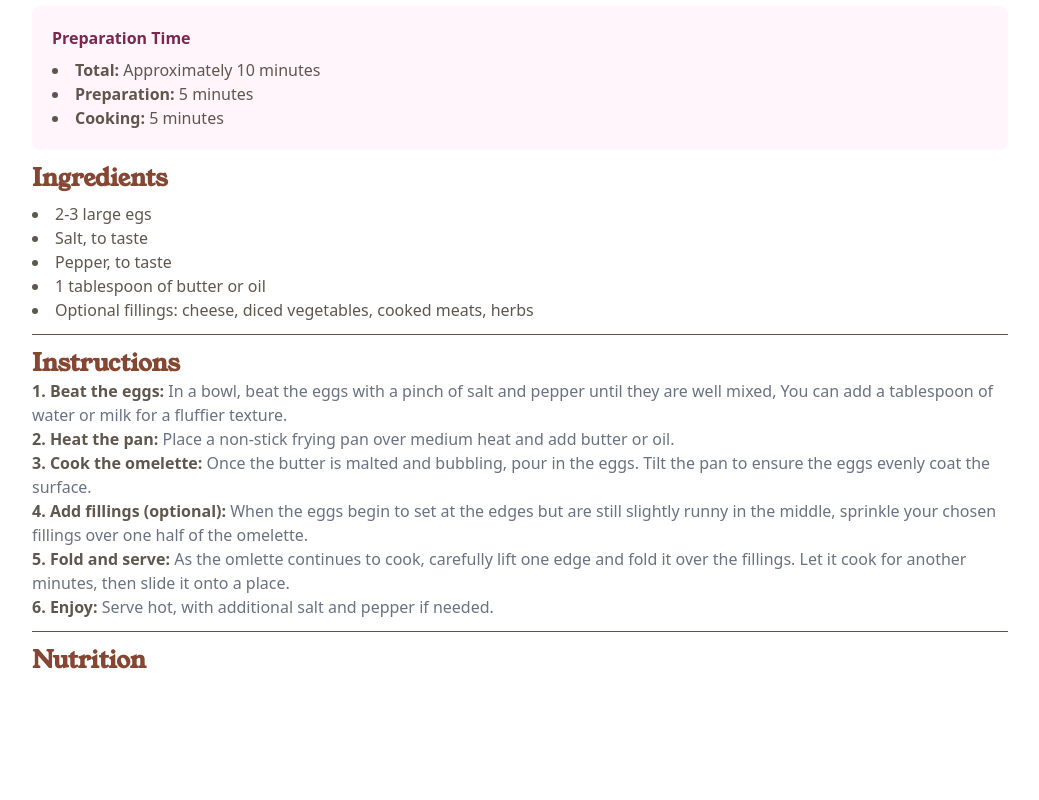
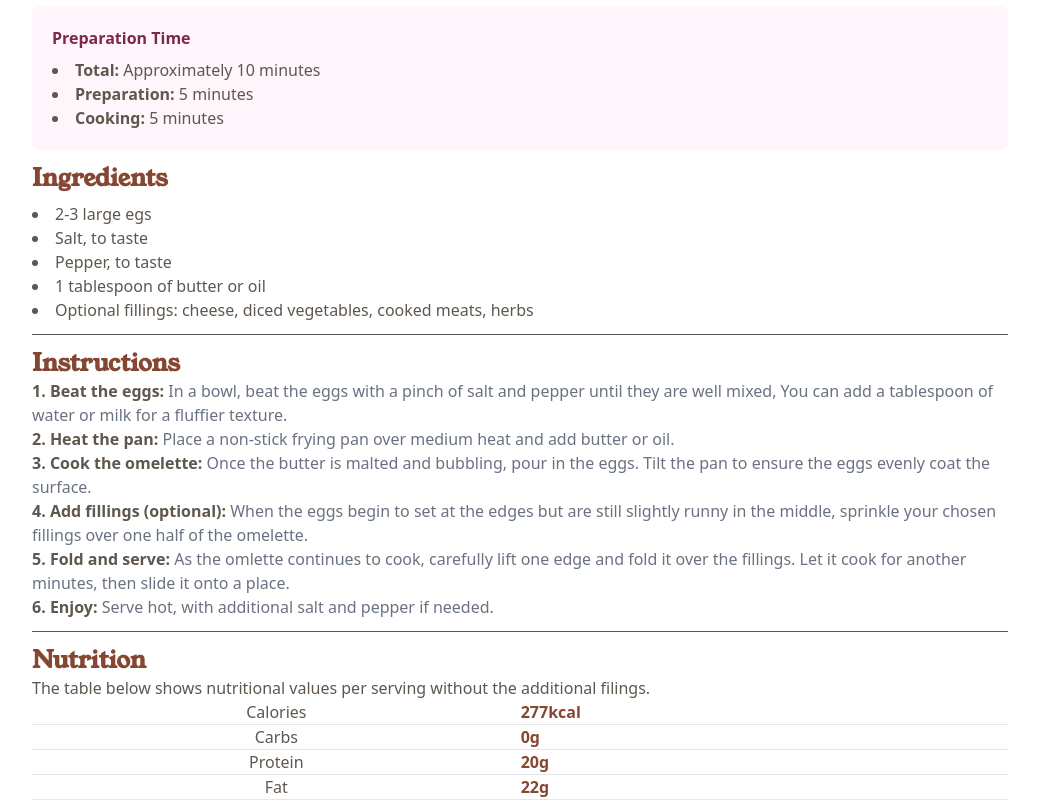
Before and after one commit to unphixedBug/test-cursor, a React (Vite) app: page / in a window 1280 px wide. Shown: the part 588-1388 px from the top of the page, without its empty margins (120-1159 px from the left). Before the commit the page ends 1265 px from the top, so only its background shows below. Built offline with nearby package versions, Linux system fonts and the light colour scheme.

Commit message:
Added nutrition section

```diff
--- /dev/null
+++ b/src/components/elements/NutritionElem.tsx
@@ -0,0 +1,15 @@
+interface NutritionElemProps {
+  label: string;
+  value: string;
+}
+
+export default function NutritionElem({ label, value }: NutritionElemProps) {
+  return (
+    <tr className="border-b border-gray-200">
+      <th scope="row" className="font-medium">
+        {label}
+      </th>
+      <td className="text-brown-800 font-bold">{value}</td>
+    </tr>
+  );
+}
--- a/src/components/sections/NutritionSection.tsx
+++ b/src/components/sections/NutritionSection.tsx
@@ -1,9 +1,22 @@
+import NutritionElem from "../elements/NutritionElem";
 import Title from "../elements/Title";
 
 export default function NutritionSection() {
   return (
     <div>
       <Title content="Nutrition" titleLevel={2} />
+      <p>
+        The table below shows nutritional values per serving without the
+        additional filings.
+      </p>
+      <table className="w-full">
+        <tbody>
+          <NutritionElem label="Calories" value="277kcal" />
+          <NutritionElem label="Carbs" value="0g" />
+          <NutritionElem label="Protein" value="20g" />
+          <NutritionElem label="Fat" value="22g" />
+        </tbody>
+      </table>
     </div>
   );
 }
```
